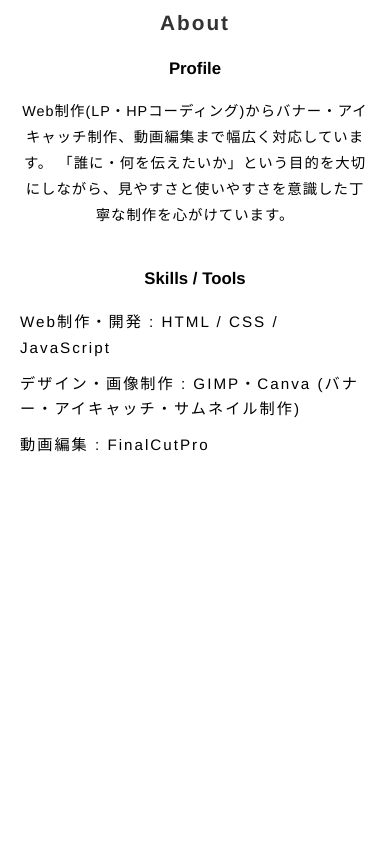
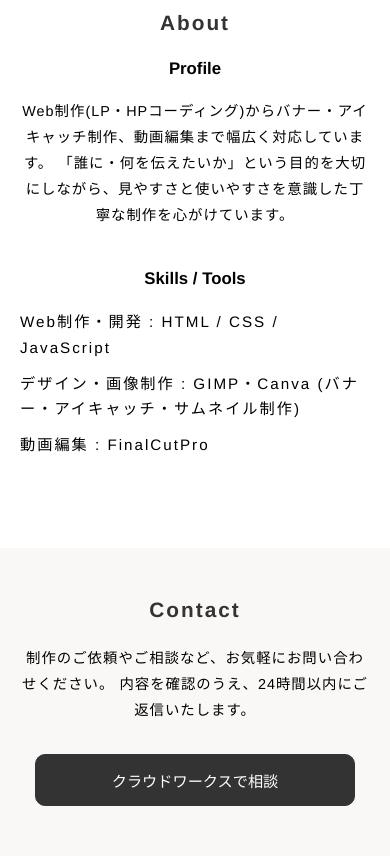
Before and after one commit to norihumi/my-portfolio-hp, a plain HTML site: page index.html in a window 390 px wide. Shown: the part 6132-6988 px from the top of the page. Before the commit the page ends 6680 px from the top, so only its background shows below. Drawn offline with Linux system fonts and the light colour scheme.

Commit message:
06th : お問い合わせの作成
今回はクラウドワークスのプロフィールページをリンク先にしました。

```diff
--- a/css/style.css
+++ b/css/style.css
@@ -364,3 +364,75 @@ ul{
         padding : 0;
     }
 }
+
+/* ==========================================
+    お問い合わせ (contact)
+========================================== */
+.contact{
+    width : 100%;
+    background-color : #f9f8f6;
+}
+
+.contact__inner{
+    max-width : 1100px;
+    margin : 0 auto;
+    text-align : center;
+    padding : 80px 20px;
+}
+
+.contact__title{
+    font-size : 1.5rem;
+    color : #333333;
+    letter-spacing : 3px;
+    margin-bottom  : 30px;
+}
+
+.contact__text{
+    font-size : 0.95rem;
+    letter-spacing : 2px;
+    line-height : 1.8;
+    margin-bottom : 30px;
+}
+
+.contact__btn{
+    display : inline-block;
+    background-color : #333333;
+    color : #ffffff;
+    padding : 10px 20px;
+    font-size : 0.95rem;
+    border-radius : 10px;
+    border : 1px solid #333333;
+    transition : all 0.3s ease;
+}
+
+.contact__btn:hover{
+    background-color : #ffffff;
+    color : #333333;
+}
+
+@media(max-width : 768px){
+    .contact__inner{
+        padding : 50px 20px;
+    }
+
+    .contact__title{
+        font-size : 1.3rem;
+        letter-spacing : 2px;
+        margin-bottom : 24px;
+    }
+
+    .contact__text{
+        font-size : 0.9rem;
+        letter-spacing : 1px;
+    }
+
+    .contact__text br{
+        display : none;
+    }
+
+    .contact__btn{
+        width : 100%;
+        max-width : 320px;
+        padding : 14px 20px;
+    }
+}
--- a/index.html
+++ b/index.html
@@ -458,6 +458,27 @@
             </div>
         </section>
 
+        <!-- =========================================
+            お問い合わせ
+        ========================================== -->
+        <section class="contact" id="contact">
+            <div class="contact__inner">
+                <h2 class="contact__title">
+                    Contact
+                </h2>
+                <p class="contact__text">
+                    制作のご依頼やご相談など、お気軽にお問い合わせください。<br>
+                    内容を確認のうえ、24時間以内にご返信いたします。
+                </p>
+
+                <div class="contact__link">
+                    <a href="https://crowdworks.jp/public/employees/4643183" target="_blank" rel="noopener noreferre" class="contact__btn">
+                        クラウドワークスで相談
+                    </a>
+                </div>
+            </div>
+        </section>
+
     </main>
 
     <!-- =========================================
```
Also changed, not shown: design/design-contact.jpg (added).
